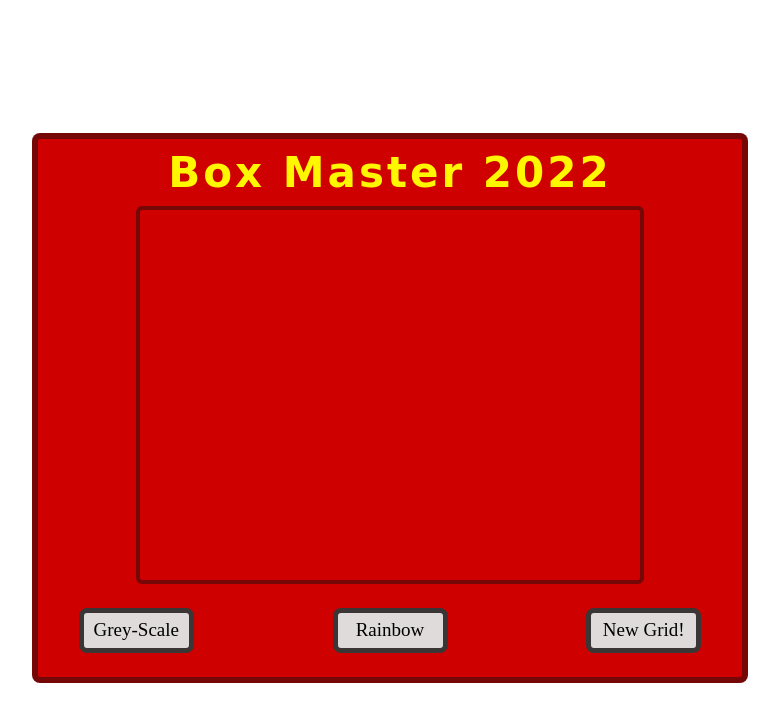
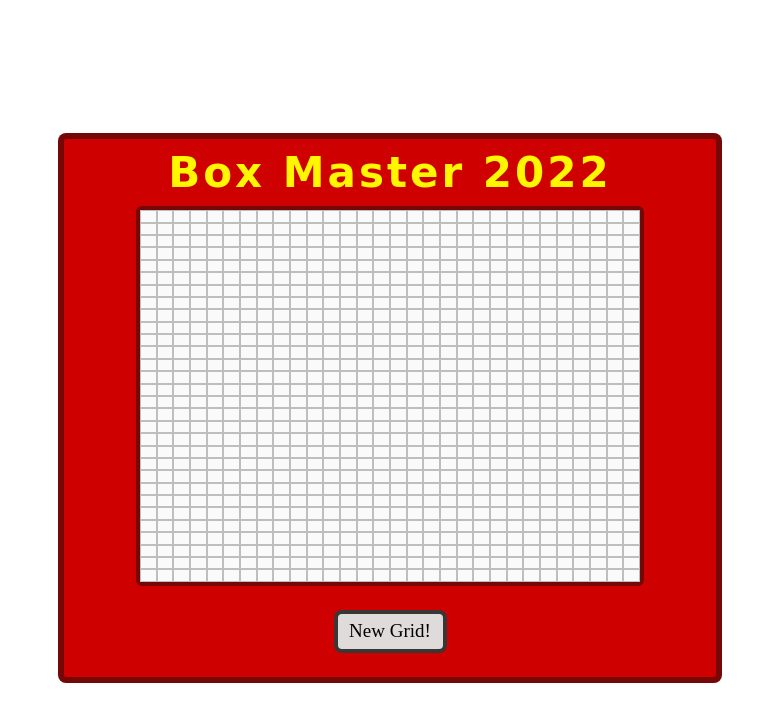
Before and after one commit to jasonjkaminsky/odin-etch-a-sketch, a plain HTML site: page index.html in a window 1280 px wide. Shown: the whole page, without its empty margins (250-1029 px from the left). Drawn offline with Linux system fonts and the light colour scheme.

Commit message:
edited rainbow and greyscale buttons

```diff
--- a/index.html
+++ b/index.html
@@ -12,8 +12,6 @@
             <h1 class="title">Box Master 2022</h1>
             <div class="container"></div>
             <div class="buttons">
-        <btn class="greyScaleButton">Grey-Scale</btn>
-        <btn class="rainbowButton">Rainbow</btn>
                 <btn class="newGridButton">New Grid!</btn>
             </div>
         </div>
--- a/script.js
+++ b/script.js
@@ -1,16 +1,12 @@
 const container = document.querySelector(".container");
-const greyScaleButton = document.querySelector(".greyScaleButton");
-const rainbowButton = document.querySelector(".rainbowButton");
 const newGridButton = document.querySelector(".newGridButton");
 
-///// #2 - Sets up event listener when Shake button clicked /////
-greyScaleButtonadd.EventListener("click",
-rainbowButton.addEventListener("click",
+///// Sets up event listener when new grid or rainbow button clicked ////
 newGridButton.addEventListener("click", resetNew);
 
-///// #1 - Makes 16 x 16 default grid /////
+///// Makes 16 x 16 default grid /////
 function makeDefaultGrid() {
-  for (i = 0; i <= 399; i++) {
+    for (i = 0; i <= 899; i++) {
         let defaultGrid = document.createElement("div");
         defaultGrid.classList.add("defaultGrid");
         defaultGrid.addEventListener("mousedown", function (event) {
@@ -25,14 +21,14 @@ function makeDefaultGrid() {
     }
 }
 
-/// #4 - Removes default grid ///////
+///// Removes default grid /////
 function removeAllChildNodes(parent) {
     while (parent.firstChild) {
         parent.removeChild(parent.firstChild);
     }
 }
 
-///// #6 - Makes a new grid after default grid is removed & user inputs rows /////
+///// Makes a new grid after default grid is removed & user inputs rows /////
 function makeNewGrid(rows) {
     for (i = 0; i <= rows * rows - 1; i++) {
         let newGrid = document.createElement("div");
@@ -49,10 +45,10 @@ function makeNewGrid(rows) {
     }
 }
 
-///// #3 - resetNew function /////
+///// resetNew function /////
 function resetNew() {
     console.log("resetNew function triggered");
-  ///// #5 - prompt user for how many rows in new grid /////
+    ///// prompt user for how many rows in new grid /////
     let rows = prompt("Choose number of rows ( 5 - 100 ) for new box");
     console.log(rows);
 
@@ -65,7 +61,7 @@ function resetNew() {
     }
 
     removeAllChildNodes(container);
-  ///// #7 - Reset the container to its original style /////
+    /////  Reset the container to its original style /////
     container.setAttribute(
         "style",
         `display: grid; grid-template-columns: repeat(${rows}, 1fr);
--- a/style.css
+++ b/style.css
@@ -11,7 +11,7 @@ body {
     flex-direction: column;
     align-items: center;
     height: 42vw;
-  width: 55vw;
+    width: 51vw;
     max-height: var(--content-height);
     max-width: var(--content-width);
     margin: 30px auto;
@@ -34,8 +34,8 @@ body {
     width: 500px;
     height: 460px;
     display: grid;
-  grid-template-columns: repeat(20, 1fr);
-  grid-template-rows: repeat(20, 1fr);
+    grid-template-columns: repeat(30, 1fr);
+    grid-template-rows: repeat(30, 1fr);
     border: 4px solid rgba(105, 8, 8, 0.878);
     border-radius: 6px;
 }
@@ -43,13 +43,13 @@ body {
 .defaultGrid {
     background-color: rgb(250, 250, 250);
     transition: all 0.5s;
-  border: 1px solid rgb(190, 188, 188);
+    border: 1px solid rgb(190, 190, 190);
 }
 
 .newGrid {
     background-color: rgb(250, 250, 250);
     transition: all 0.5s;
-  border: 1px solid rgb(190, 188, 188);
+    border: 1px solid rgb(190, 190, 190);
 }
 
 .buttons {
@@ -58,7 +58,6 @@ body {
     justify-content: space-evenly;
 }
 
-.greyScaleButton,
 .rainbowButton,
 .newGridButton {
     display: flex;
@@ -69,15 +68,14 @@ body {
     height: 35px;
     width: 105px;
     margin: 24px 0px;
-  border: 5px solid rgb(58, 54, 54);
+    border: 4px solid rgb(58, 54, 54);
     border-radius: 8px;
 }
 
-.greyScaleButton:hover,
 .rainbowButton:hover,
 .newGridButton:hover {
     background-color: white;
     font-weight: bold;
-  border: 5px solid #fff700;
+    border: 4px solid #fff700;
     border-radius: 8px;
 }
```
Lines whose indentation alone changed are shown as unchanged.
